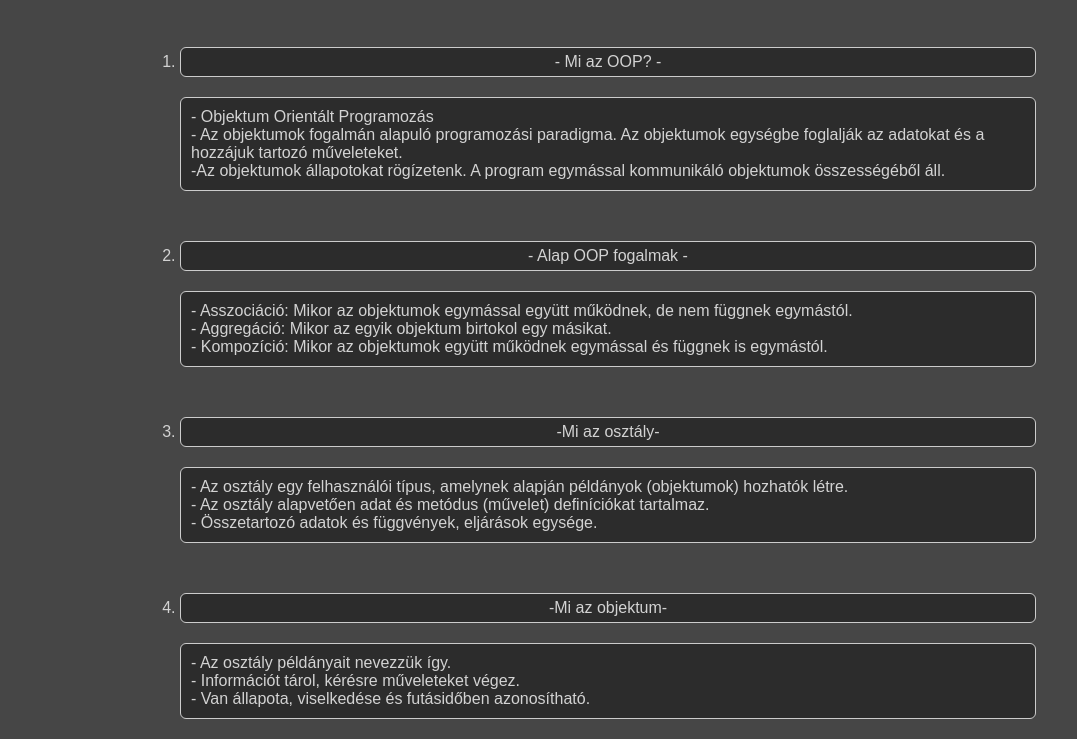
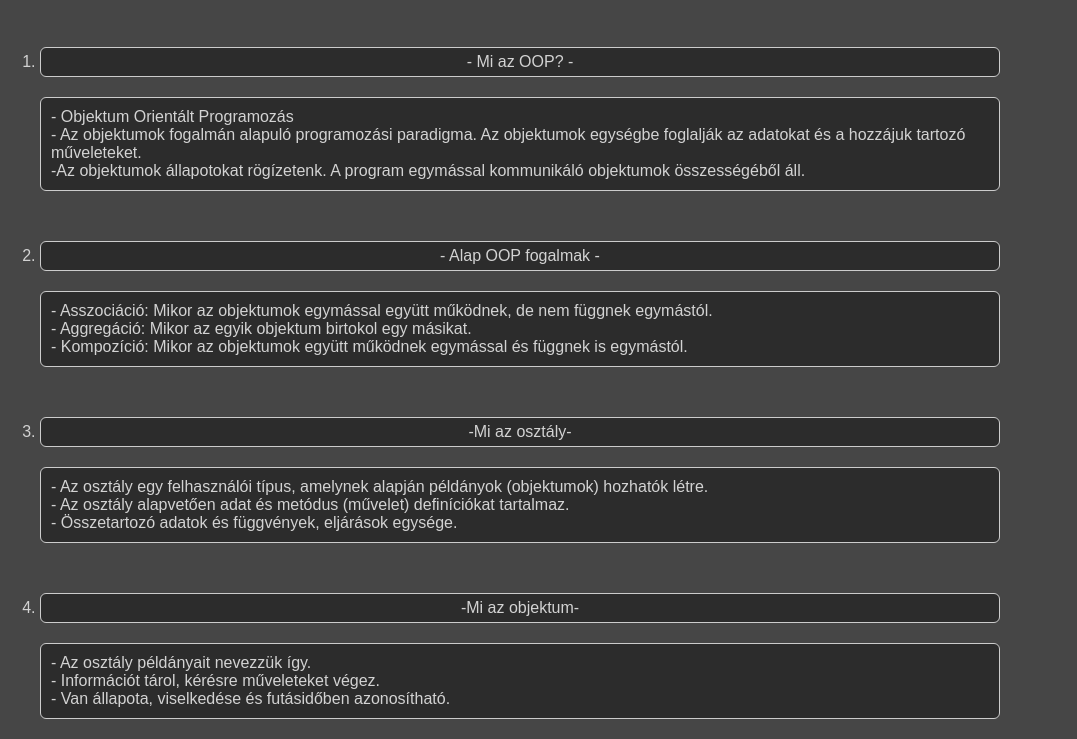
Before and after one commit to feher-at/Hungarian-OOP-Questions, a plain HTML site: page index.html in a window 1280 px wide. Shown: the part 61-800 px from the top of the page, without its empty margins (0-1077 px from the left). Drawn offline with Linux system fonts and the light colour scheme.

Commit message:
Update styles.css

```diff
--- a/styles.css
+++ b/styles.css
@@ -4,15 +4,16 @@ body{
     font-family: Arial, Helvetica, sans-serif;
     background-color: rgb(70, 70, 70);
     color: rgb(211, 211, 211);
+
 }
 
 ul{
+
     list-style-type: decimal;
 }
 
 .container{
-    width: 70%;
-    margin-left: calc(50% - 500px);
+    width: 1000px;
 }
 
 .question{
```
